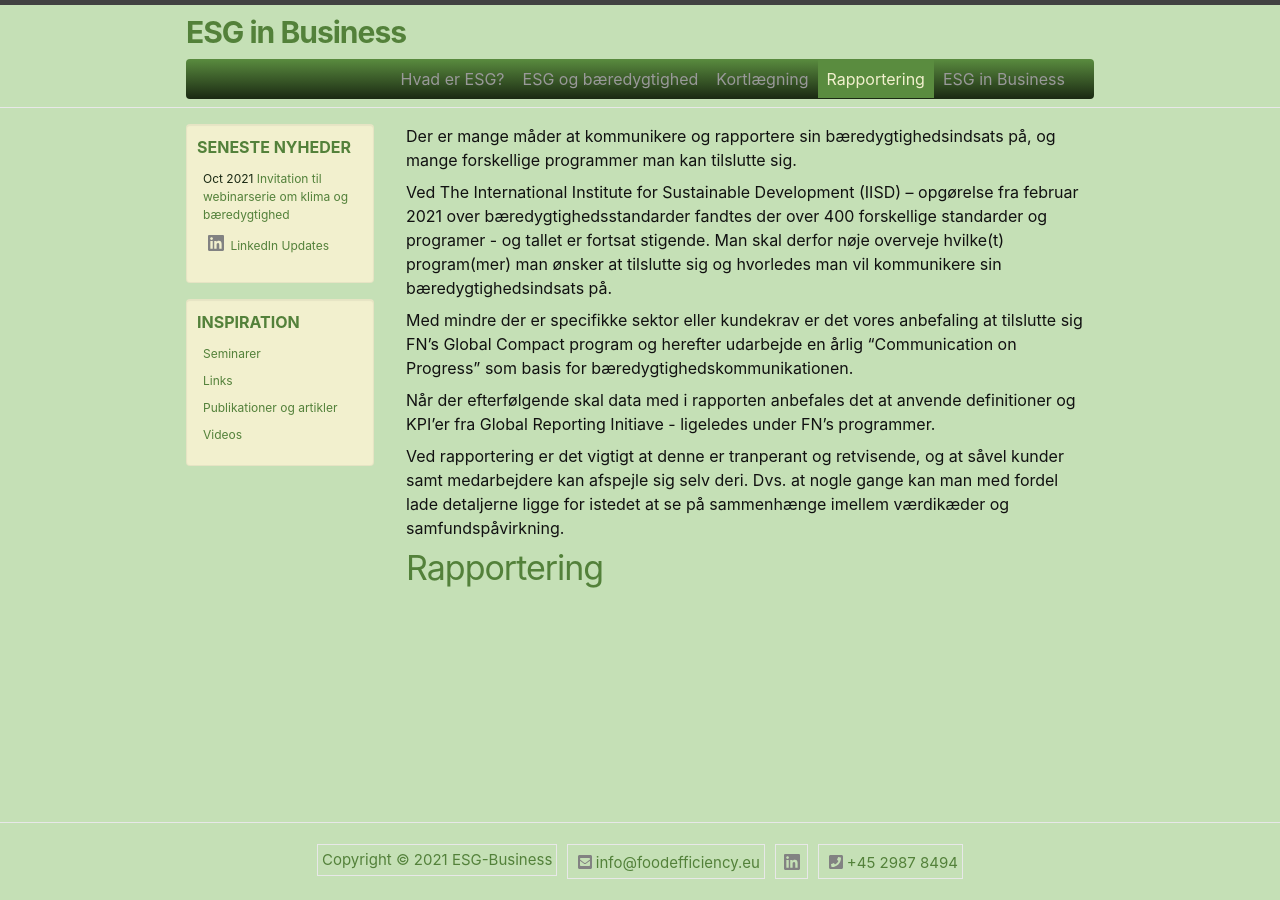
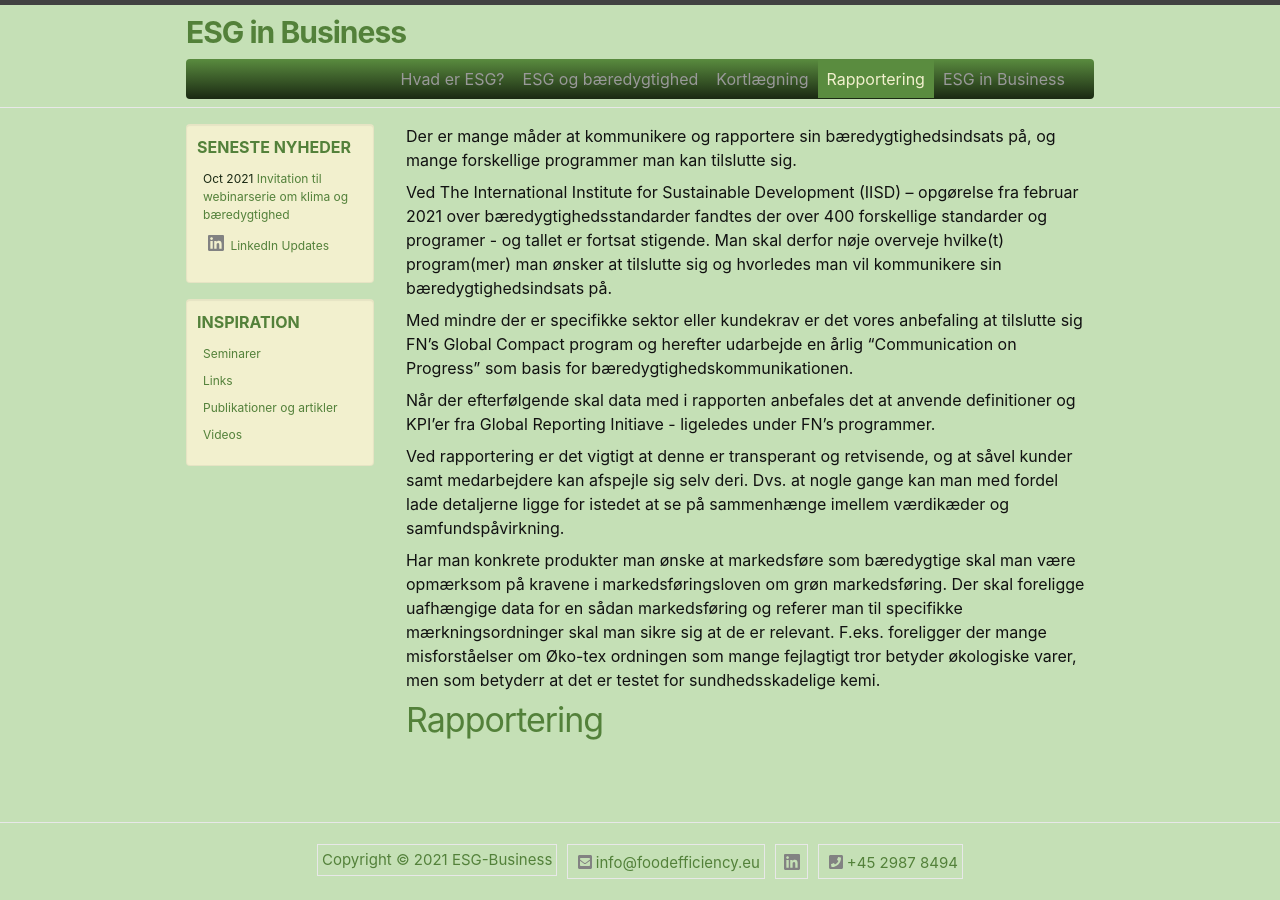
Before and after one commit to FoodEfficiency/esg-business.github.io, a Jekyll site: the page built from _da/esg_reporting.md, in a window 1280 px wide. Built offline with Jekyll 4.4.1, drawn with Linux system fonts in a browser that asks for light colours.

Commit message:
Update esg_reporting.md

```diff
--- a/_da/esg_reporting.md
+++ b/_da/esg_reporting.md
@@ -14,7 +14,9 @@ Med mindre der er specifikke sektor eller kundekrav er det vores anbefaling at t
 
 Når der efterfølgende skal data med i rapporten anbefales det at anvende definitioner og KPI'er fra Global Reporting Initiave - ligeledes under FN's programmer.
 
-Ved rapportering er det vigtigt at denne er tranperant og retvisende, og at såvel kunder samt medarbejdere kan afspejle sig selv deri. Dvs. at nogle gange kan man med fordel lade detaljerne ligge for istedet at se på sammenhænge imellem værdikæder og samfundspåvirkning.
+Ved rapportering er det vigtigt at denne er transperant og retvisende, og at såvel kunder samt medarbejdere kan afspejle sig selv deri. Dvs. at nogle gange kan man med fordel lade detaljerne ligge for istedet at se på sammenhænge imellem værdikæder og samfundspåvirkning.
+
+Har man konkrete produkter man ønske at markedsføre som bæredygtige skal man være opmærksom på kravene i markedsføringsloven om grøn markedsføring. Der skal foreligge uafhængige data for en sådan markedsføring og referer man til specifikke mærkningsordninger skal man sikre sig at de er relevant. F.eks. foreligger der mange misforståelser om Øko-tex ordningen som mange fejlagtigt tror betyder økologiske varer, men som betyderr at det er testet for sundhedsskadelige kemi.
 
 
 
```
